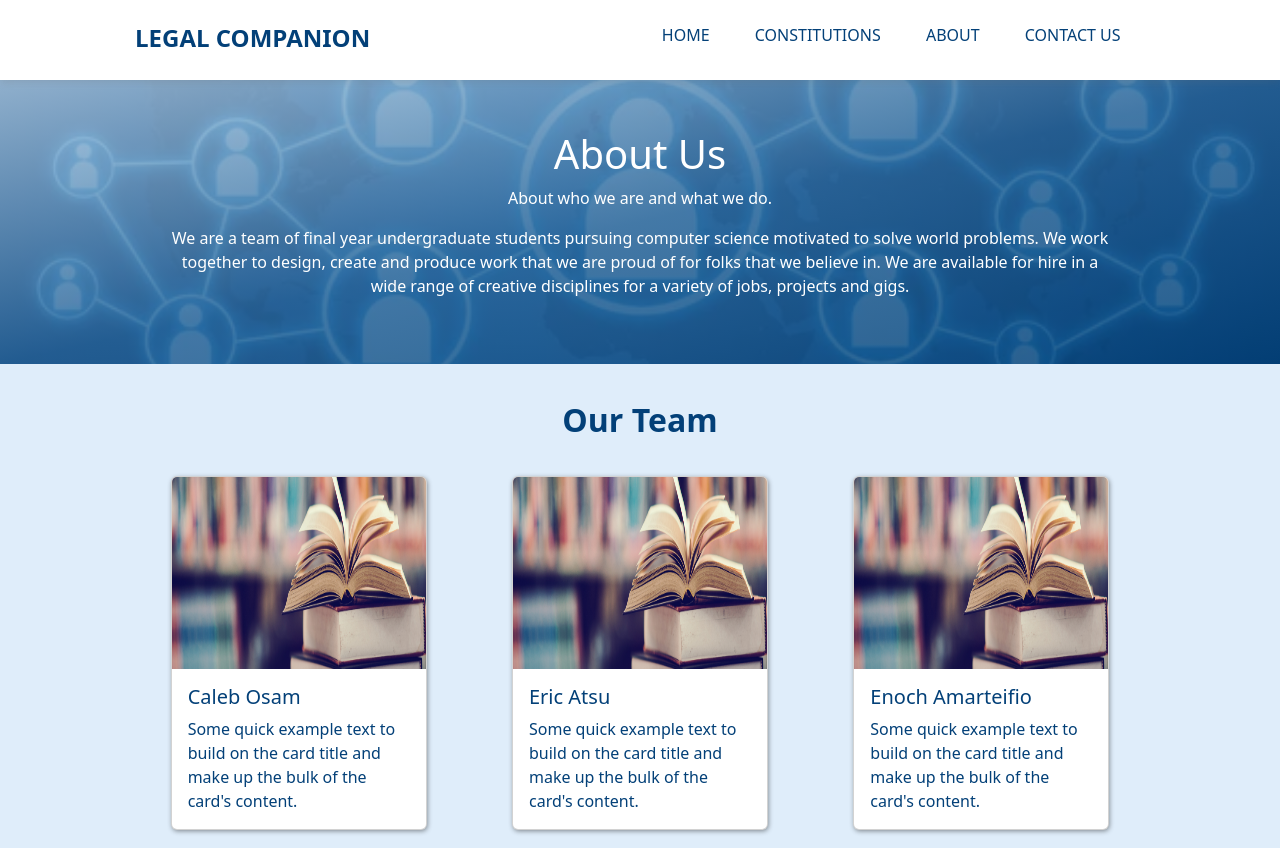
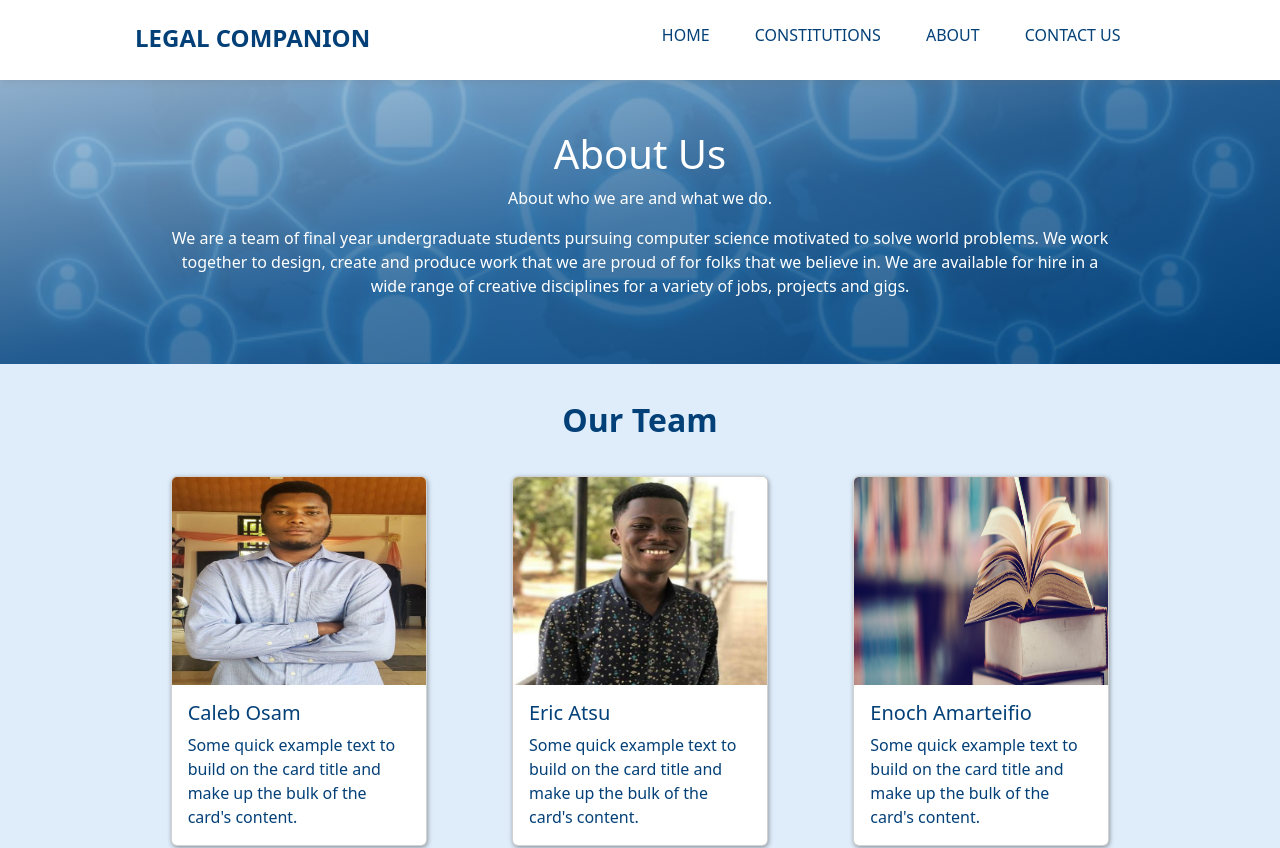
Before and after one commit to Caleb9083/legal-companion-frontend, a React (Create React App) app: page /about in a window 1280 px wide. Shown: the top 848 px of the page. Built offline with nearby package versions, Linux system fonts and the light colour scheme; the HTML template or start-up script is replaced by a standard one.

Commit message:
Replace profile images for two Cards

```diff
--- a/src/pages/AboutPage.js
+++ b/src/pages/AboutPage.js
@@ -1,7 +1,9 @@
 import React from "react";
 import "./styles/AboutPage.css";
 import Card from "react-bootstrap/Card";
-import p1 from "../images/book-library-with-open-textbook-long.jpg";
+import caleb from "../images/caleb_profile.jpg";
+import eric from "../images/eric_profile.jpg";
+import enoch from "../images/book-library-with-open-textbook-long.jpg";
 import Banner from "../components/Banner";
 
 const AboutPage = () => {
@@ -23,7 +25,7 @@ const AboutPage = () => {
             <div className="about_our_team">Our Team</div>
             <div className="about_card_container">
                 <Card style={{ width: "16rem" }}>
-                    <Card.Img style={{ height: "12rem" }} variant="top" src={p1} />
+                    <Card.Img style={{ height: "13rem" }} variant="top" src={caleb} />
                     <Card.Body style={{ color: "#034078" }}>
                         <Card.Title>Caleb Osam</Card.Title>
                         <Card.Text>
@@ -34,7 +36,7 @@ const AboutPage = () => {
                 </Card>
 
                 <Card style={{ width: "16rem" }}>
-                    <Card.Img variant="top" style={{ height: "12rem" }} src={p1} />
+                    <Card.Img variant="top" style={{ height: "13rem" }} src={eric} />
                     <Card.Body style={{ color: "#034078" }}>
                         <Card.Title>Eric Atsu</Card.Title>
                         <Card.Text>
@@ -45,7 +47,7 @@ const AboutPage = () => {
                 </Card>
 
                 <Card style={{ width: "16rem" }}>
-                    <Card.Img style={{ height: "12rem" }} variant="top" src={p1} />
+                    <Card.Img style={{ height: "13rem" }} variant="top" src={enoch} />
                     <Card.Body style={{ color: "#034078" }}>
                         <Card.Title>Enoch Amarteifio</Card.Title>
                         <Card.Text>
```
Also changed, not shown: src/images/caleb_profile.jpg (added), src/images/eric_profile.jpg (added).
